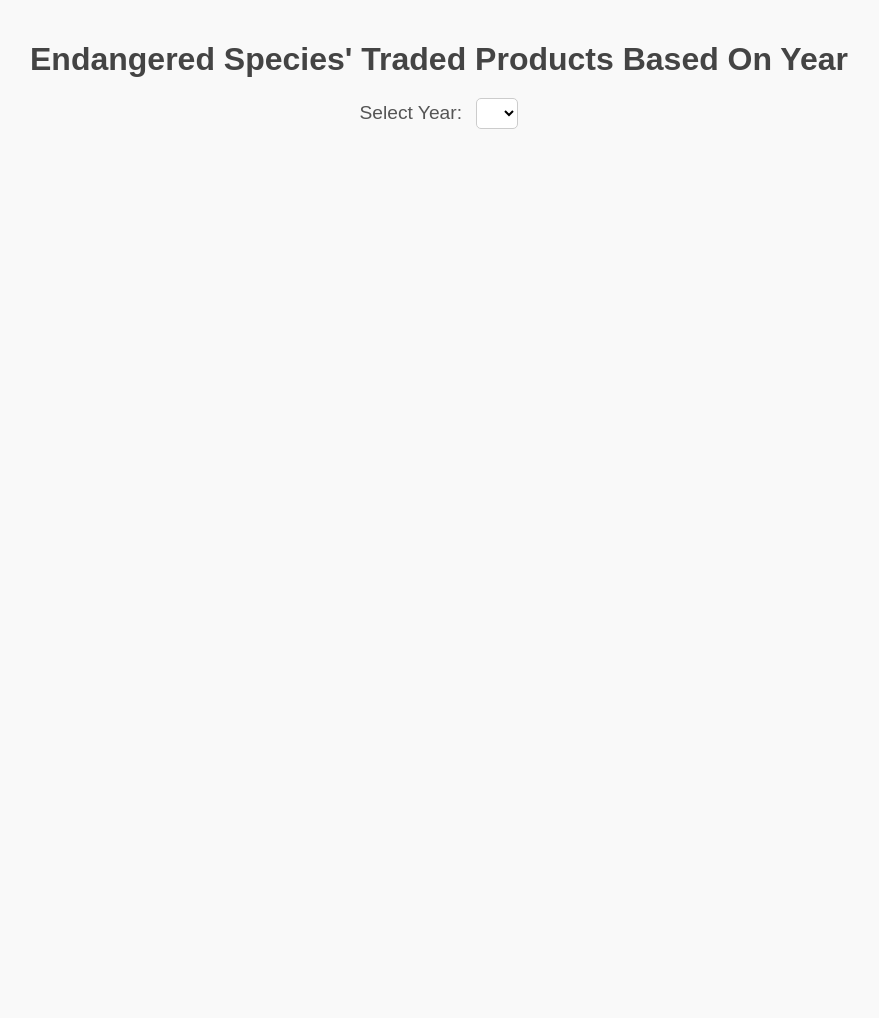
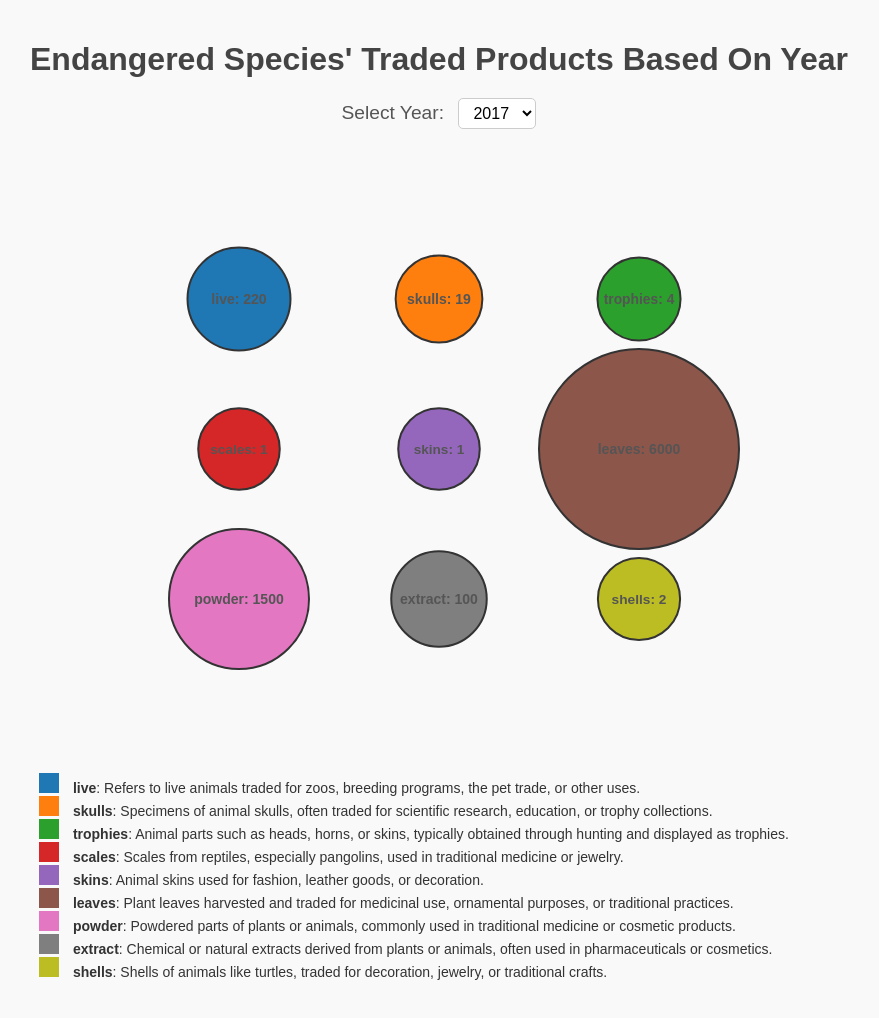
Before and after one commit to jack-schwab/1710, a plain HTML site: page html/index.html in a window 1280 px wide. Shown: the whole page, without its empty margins (201-1080 px from the left). Before the commit the page ends 800 px from the top, so only its background shows below. Drawn offline with nearby package versions, Linux system fonts and the light colour scheme.

Commit message:
finishing legend

```diff
--- a/html/index.html
+++ b/html/index.html
@@ -13,6 +13,6 @@
 <label for="year-select">Select Year:</label>
 <select id="year-select"></select>
 <div id="chart"></div>
-<script src="/javascript/script.js"></script>
+<script src="/js/script.js"></script>
 </body>
 </html>
--- a/js/script.js
+++ b/js/script.js
@@ -1,12 +1,24 @@
 // Dictionary for term meanings
 const termDescriptions = {
-    "live": "Refers to live animals traded for zoos, breeding, or the pet trade.",
-    "skulls": "Specimens of skulls, often used in scientific research or as trophies.",
-    "leaves": "Plant leaves traded for medicinal purposes or decorative use.",
-    "powder": "Ground or powdered parts of plants or animals for traditional medicine.",
-    "trophies": "Animal parts (e.g., heads, horns) used as hunting trophies."
-    // Add more terms and their descriptions as needed
+    "live": "Refers to live animals traded for zoos, breeding programs, the pet trade, or other uses.",
+    "skulls": "Specimens of animal skulls, often traded for scientific research, education, or trophy collections.",
+    "leaves": "Plant leaves harvested and traded for medicinal use, ornamental purposes, or traditional practices.",
+    "powder": "Powdered parts of plants or animals, commonly used in traditional medicine or cosmetic products.",
+    "trophies": "Animal parts such as heads, horns, or skins, typically obtained through hunting and displayed as trophies.",
+    "scales": "Scales from reptiles, especially pangolins, used in traditional medicine or jewelry.",
+    "skins": "Animal skins used for fashion, leather goods, or decoration.",
+    "specimens": "Whole specimens (plants or animals), preserved and traded for education, research, or display.",
+    "extract": "Chemical or natural extracts derived from plants or animals, often used in pharmaceuticals or cosmetics.",
+    "shells": "Shells of animals like turtles, traded for decoration, jewelry, or traditional crafts.",
+    "rug": "Animal skins processed into rugs, often representing species with unique patterns or colors.",
+    "derivatives": "Byproducts derived from plants or animals, including oils, powders, and chemical compounds.",
+    "sawn wood": "Processed wood from endangered plant species, often traded for furniture or construction materials.",
+    "carvings": "Handcrafted items made from endangered woods or animal parts, used as decorative pieces.",
+    "leather products (small)": "Small leather items made from animal skins, including belts, wallets, or shoes.",
+    "tissues": "Biological tissues from animals or plants used for scientific research or industrial applications.",
+    "specimens (frozen)": "Preserved, frozen specimens for scientific research or storage in genetic banks."
 };
+
 
 // Set dimensions for the SVG canvas
 const width = 800;
```
